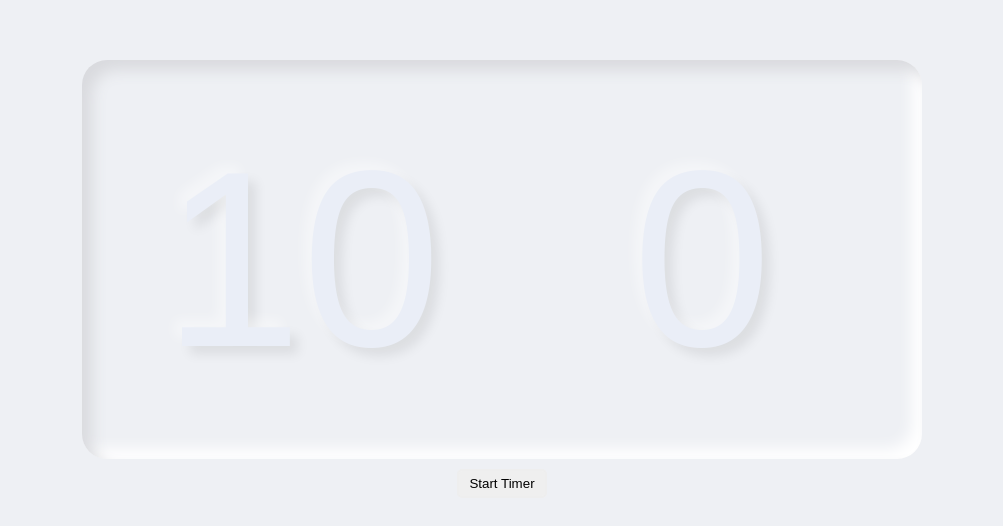
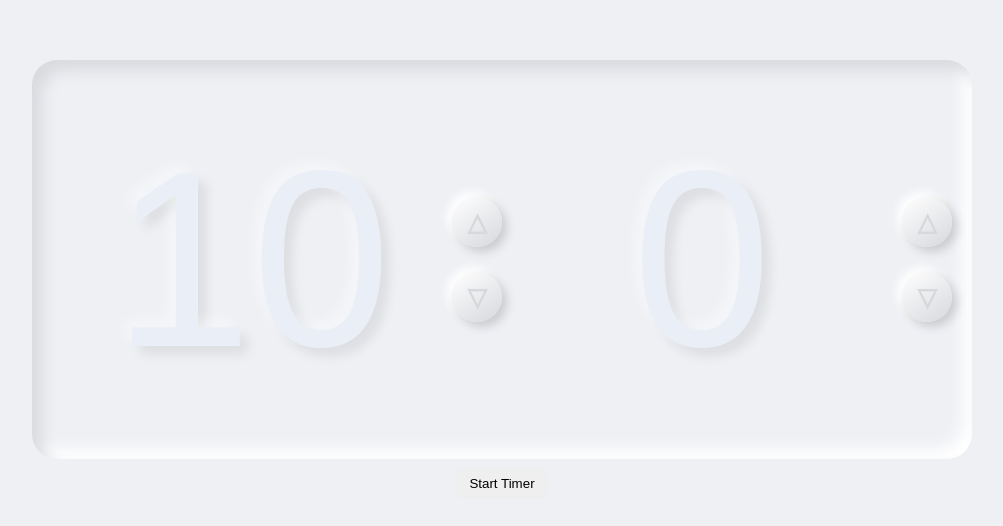
Before and after one commit to dolaron/neu-timer, a Vue app: page / in a window 1280 px wide. Shown: the part 116-642 px from the top of the page, without its empty margins (138-1141 px from the left). Built offline with nearby package versions, Linux system fonts and the light colour scheme.

Commit message:
add timer button css

```diff
--- a/src/components/Timer.vue
+++ b/src/components/Timer.vue
@@ -1,10 +1,10 @@
 <template>
   <div class="timer">
     <div class="timer__wrapper">
-        <TimerInput v-model="minutes" class="input timer__minutes" :max="59"/>
-        <!-- <TimerButtons/> -->
-        <TimerInput v-model="seconds" class="input timer__seconds" :max="59"/>
-        <!-- <TimerButtons/> -->
+      <TimerInput v-model="minutes" class="input timer__minutes" :max="59"/>
+      <TimerButtons/>
+      <TimerInput v-model="seconds" class="input timer__seconds" :max="59"/>
+      <TimerButtons/>
     </div>
     <button class="timer__start" @click="start">Start Timer</button>
   </div>
@@ -12,6 +12,7 @@
 
 <script>
 import TimerInput from './TimerInput.vue';
+import TimerButtons from './TimerButtons.vue';
 
 export default {
   name: 'Timer',
@@ -55,6 +56,7 @@ export default {
     start() {
       this.time = (this.minutes * 60 + this.seconds);
 			this.isRunning = true;
+
 			if (!this.timer) {
         this.timer = setInterval(() => {
           if (this.time > 0) {
@@ -72,14 +74,15 @@ export default {
 			this.timer = null;
 		},
 		reset() {
-			this.stop()
+			this.stop();
 			this.time = 0;
 			this.seconds = 0;
 			this.minutes = 0;
 		}
   },
   components: {
-    TimerInput
+    TimerInput,
+    TimerButtons
   }
 }
 </script>
--- a/src/components/TimerButtons.vue
+++ b/src/components/TimerButtons.vue
@@ -1,12 +1,93 @@
 <template>
-  <div></div>
+  <div class="timer-buttons">
+    <button @click="emit('add')" class="timer-buttons__add"></button>
+    <button @click="emit('substract')" class="timer-buttons__substract"></button>
+  </div>
 </template>
 
 <script>
+export default {
+  name: 'TimerButtons'
+}
 
 </script>
 
-<style>
+<style lang="scss">
+.timer-buttons {
+  display: flex;
+  flex-direction: column;
+  align-self: center;
 
+  &__add,
+  &__substract {
+    position: relative;
+    text-align: center;
+    color: #d6d8dc;
+    font-weight: 600;
+    font-size: 25px;
+    border: 0;
+    height: 50px;
+    width: 50px;
+    border-radius: 15px;
+    transition: background-color 0.2s, box-shadow 0.2s;
+    cursor: pointer;
 
+    &:before,
+    &:after {
+      position: absolute;
+      display: flex;
+      justify-content: center;
+      align-items: center;
+      content: '';
+      color: #d6d8dc;
+      top: 0;
+      left: 0;
+      width: 100%;
+      height: 100%;
+      border-radius: 50%;
+      transition: opacity 0.3s ease, color 0.3s ease;
+    }
+
+    &:before {
+      opacity: 1;
+      background: linear-gradient(145deg, #ffffff, #d6d8dc);
+      box-shadow:  5px 5px 10px #cacccf,
+                  -5px -5px 10px #ffffff;
+    }
+
+    &:after {
+      opacity: 0;
+      background: linear-gradient(145deg, #cacccf 10%, #d6d8dc 15%, #faf9f9 80%);
+      box-shadow:  -5px -5px 10px #cacccf,
+                    5px 5px 10px #ffffff;
+    }
+
+    &:hover {
+      &:before {
+        opacity: 0;
+      }
+
+      &:after {
+        opacity: 1;
+        color: #b4b6b9;
+      }
+    }
+  }
+
+  &__add {
+    margin-bottom: 25px;
+
+    &:before,
+    &:after {
+      content: '\25B3';
+    }
+  }
+
+  &__substract {
+    &:before,
+    &:after {
+      content: '\25BD';
+    }
+  }
+}
 </style>
--- a/src/components/TimerInput.vue
+++ b/src/components/TimerInput.vue
@@ -54,7 +54,6 @@ export default {
 </script>
 
 <style lang="scss">
-
 input.timer-input {
   display: block;
   border: 0;
@@ -75,5 +74,4 @@ input.timer-input {
     }
   }
 }
-
 </style>
```
